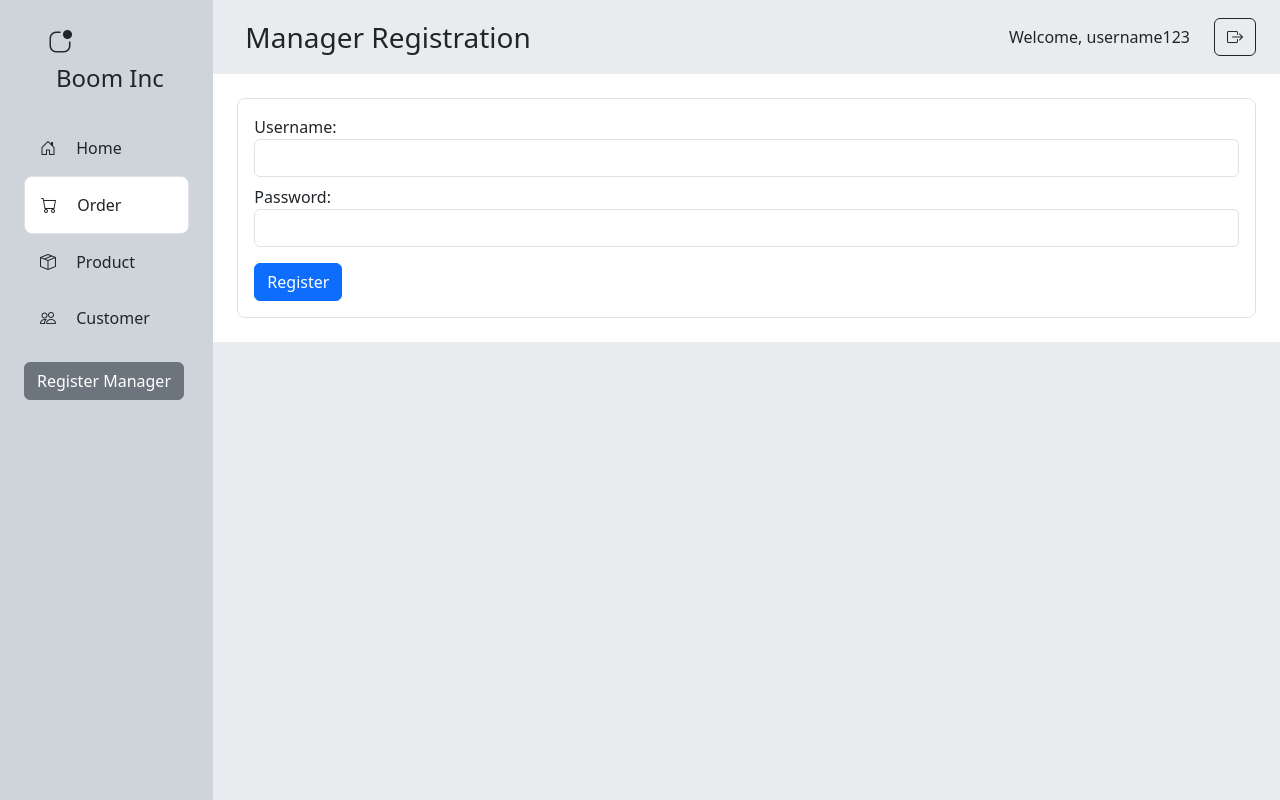
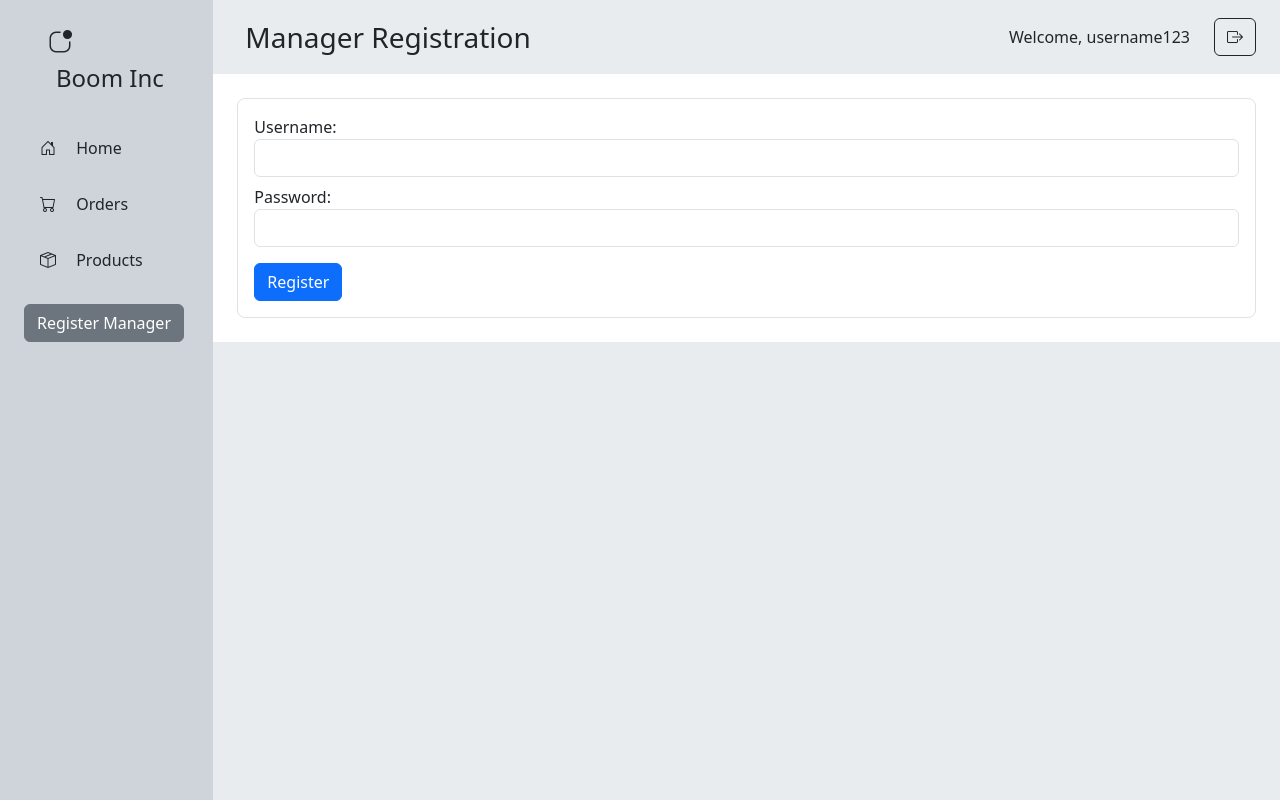
Before and after one commit to Arcaxio/serverside, a PHP site: page /admin/register.php in a window 1280 px wide. Run offline with PHP 8.4, Linux system fonts and the light colour scheme; a user stored in the database is signed in.

Commit message:
Minor fix on register.php - Side Nav buttons fixed.

```diff
--- a/admin/register.php
+++ b/admin/register.php
@@ -28,21 +28,18 @@ $username = $_SESSION['username'];
                 </a>
             </div>
             <div class="mx-4">
-                <div class="p-3">
+                <div class="p-3" onclick="location.href='staff_home.php';"
+                    style="cursor: pointer;">
                     <i class="bi bi-house-door me-3"></i>
                     Home
                 </div>
-                <div class="p-3 border rounded rounded-3 bg-white">
+                <div class="p-3" onclick="location.href='orders.php';" style="cursor: pointer;">
                     <i class="bi bi-cart me-3"></i>
-                    Order
+                    Orders
                 </div>
                 <div class="p-3" onclick="location.href='products.php';" style="cursor: pointer;">
                     <i class="bi bi-box-seam me-3"></i>
-                    Product
-                </div>
-                <div class="p-3">
-                    <i class="bi bi-people me-3"></i>
-                    Customer
+                    Products
                 </div>
                 <?php if ($_SESSION['role'] == 'admin'): ?>
                     <a href="register.php" class="my-3 btn btn-secondary">Register Manager</a>
```
